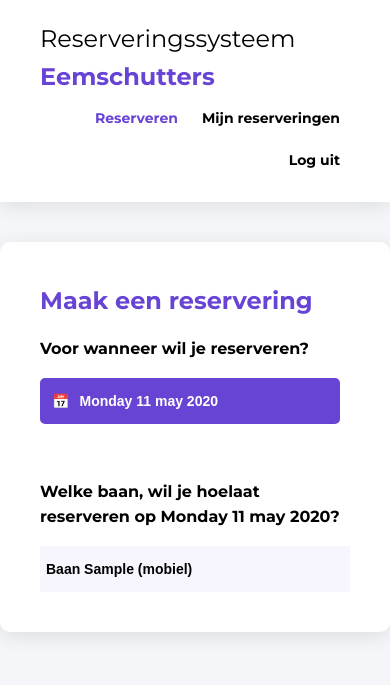
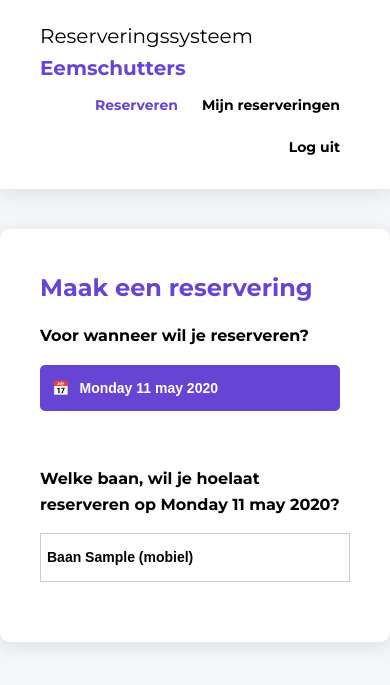
Before and after one commit to Swendude/Reserveringssysteem-Eemschutters, a Django app: page / in a window 390 px wide. Shown: the top 685 px of the page. Run offline with Django 3.2, Linux system fonts and the light colour scheme; a user stored in the database is signed in; tables that the repository leaves empty hold one stand-in row (values such as "Sample post").

Commit message:
Reserveringen maken responsive.

```diff
--- a/reserveringen/static/reserveringen/style.css
+++ b/reserveringen/static/reserveringen/style.css
@@ -90,13 +90,17 @@ header {
   box-shadow: 0px 4px 20px rgba(0, 0, 0, 0.1); }
   header .wrapper {
     padding: 0; }
+  header .logo {
+    font-size: 20px;
+    font-family: "Montserrat", sans-serif;
+    line-height: 1.6em; }
+    @media (min-width: 1200px) {
+      header .logo {
+        font-size: 24px; } }
   header .systeemNaam,
   header .systeemBedrijfsnaam {
     display: inline-block;
-    font-size: 24px;
-    font-family: "Montserrat", sans-serif;
-    font-weight: bold;
-    line-height: 1.6em; }
+    font-weight: bold; }
   header .systeemNaam {
     font-weight: normal; }
   header .systeemBedrijfsnaam {
@@ -136,11 +140,15 @@ header {
   display: block;
   position: relative; }
   .overzichtBanen .baanRij {
-    display: block; }
+    display: block;
+    border: 1px solid rgba(0, 0, 0, 0.2);
+    margin-bottom: 20px; }
     @media (min-width: 1200px) {
       .overzichtBanen .baanRij {
         display: flex;
-        border-bottom: 1px solid rgba(104, 68, 213, 0.4); } }
+        border: unset;
+        border-bottom: 1px solid rgba(104, 68, 213, 0.4);
+        margin-bottom: unset; } }
     .overzichtBanen .baanRij .baanLabel {
       flex: 200px 0 0;
       display: block;
@@ -158,25 +166,37 @@ header {
           flex: 100% 1 1; } }
       .overzichtBanen .baanRij .baanBeschikbaarheid .baanSlot {
         display: flex;
-        height: 50px;
         flex: 100% 1 1;
         position: relative;
         justify-content: center;
         align-items: center;
-        font-weight: bold; }
+        font-weight: bold;
+        flex-direction: column; }
         @media (min-width: 1200px) {
           .overzichtBanen .baanRij .baanBeschikbaarheid .baanSlot {
+            flex-direction: row;
             border-right: 1px solid rgba(104, 68, 213, 0.6); } }
         .overzichtBanen .baanRij .baanBeschikbaarheid .baanSlot form {
           height: 100%; }
+          .overzichtBanen .baanRij .baanBeschikbaarheid .baanSlot form input {
+            height: 50px; }
         .overzichtBanen .baanRij .baanBeschikbaarheid .baanSlot.baanSlotBezet {
+          height: 50px;
           cursor: not-allowed;
           background: repeating-linear-gradient(-45deg, rgba(231, 76, 60, 0.1), rgba(231, 76, 60, 0.1) 10px, rgba(231, 76, 60, 0.2) 10px, rgba(231, 76, 60, 0.2) 20px);
           color: #e74c3c; }
+          @media (min-width: 1200px) {
+            .overzichtBanen .baanRij .baanBeschikbaarheid .baanSlot.baanSlotBezet {
+              height: unset; } }
         .overzichtBanen .baanRij .baanBeschikbaarheid .baanSlot.baanSlotGereserveerd {
           cursor: not-allowed;
           background: repeating-linear-gradient(-45deg, rgba(52, 152, 219, 0.1), rgba(52, 152, 219, 0.1) 10px, rgba(52, 152, 219, 0.2) 10px, rgba(52, 152, 219, 0.2) 20px);
           color: #3498db; }
+        .overzichtBanen .baanRij .baanBeschikbaarheid .baanSlot .tijdSlotMobiel {
+          display: block; }
+          @media (min-width: 1200px) {
+            .overzichtBanen .baanRij .baanBeschikbaarheid .baanSlot .tijdSlotMobiel {
+              display: none; } }
     .overzichtBanen .baanRij.baanRijHeader {
       display: none;
       font-weight: bold;
@@ -185,8 +205,9 @@ header {
       @media (min-width: 1200px) {
         .overzichtBanen .baanRij.baanRijHeader {
           display: flex; } }
-    .overzichtBanen .baanRij:nth-child(2n) {
-      background: rgba(104, 68, 213, 0.05); }
+    @media (min-width: 1200px) {
+      .overzichtBanen .baanRij:nth-child(2n) {
+        background: rgba(104, 68, 213, 0.05); } }
 
 .dateSelector {
   display: block;
--- a/reserveringen/static/reserveringen/style.scss
+++ b/reserveringen/static/reserveringen/style.scss
@@ -103,14 +103,22 @@ header {
     }
 
 
+    .logo {
+
+        font-size:20px;
+
+        @include for-desktop-up() {
+            font-size:24px;
+        }
+
+        font-family: $font-header;
+        line-height:1.6em;
+    }
 
     .systeemNaam,
     .systeemBedrijfsnaam {
         display:inline-block;
-        font-size:24px;
-        font-family: $font-header;
         font-weight: bold;
-        line-height:1.6em;
     }
 
     .systeemNaam {
@@ -178,10 +186,14 @@ header {
 
     .baanRij {
         display:block;
+        border:1px solid rgba(#000, 0.2);
+        margin-bottom:20px;
 
         @include for-desktop-up() {
             display:flex;
+            border:unset;
             border-bottom:1px solid rgba($color-primary, 0.4);
+            margin-bottom: unset;
         }
 
         .baanLabel {
@@ -208,22 +220,34 @@ header {
 
             .baanSlot {
                 display:flex;
-                height:50px;
                 flex:100% 1 1;
                 position: relative;
                 justify-content: center;
                 align-items: center;
                 font-weight: bold;
+                flex-direction: column;
 
                 @include for-desktop-up() {
+                    flex-direction: row;
                     border-right:1px solid rgba($color-primary, 0.6);
                 }
 
                 form {
                     height:100%;
+
+                    input {
+                        height:50px;
+
+                    }
                 }
 
                 &.baanSlotBezet {
+                    height:50px;
+
+                    @include for-desktop-up() {
+                        height:unset;
+                    }
+
                     cursor: not-allowed;
                     background: repeating-linear-gradient( -45deg,
                     rgba($color-bezet, 0.1),
@@ -247,6 +271,15 @@ header {
 
                 }
 
+                .tijdSlotMobiel {
+                    display:block;
+
+                    @include for-desktop-up() {
+                        display:none;
+                    }
+                }
+
+
             }
 
         }
@@ -263,10 +296,11 @@ header {
             line-height:40px;
         }
 
-        &:nth-child(2n) {
-            background:rgba($color-primary, 0.05);
+        @include for-desktop-up() {
+            &:nth-child(2n) {
+                background:rgba($color-primary, 0.05);
+            }
         }
-
         // &:hover {
         //     background:rgba($color-primary, 0.5);
         //     .baanLabel {
--- a/reserveringen/templates/reserveringen/reserveringen.html
+++ b/reserveringen/templates/reserveringen/reserveringen.html
@@ -40,6 +40,7 @@
             {% for slot in slots  %}
                 {% if slot.status == 'Vrij'%}
                 <div class="baanSlot">
+                    <div class="tijdSlotMobiel">{{ slot.starttijd }} - {{ slot.eindtijd }}</div>
                     <form action="{% url 'reserveringen' %}" method="post" onsubmit="disableButton(this)">
                         {% csrf_token %}
                         {{ slot.form }}
@@ -49,10 +50,12 @@
                 {% else %}
                     {% if slot.zelf %}
                     <div class="baanSlot baanSlotBezet baanSlotGereserveerd">
+                        <div class="tijdSlotMobiel">{{ slot.starttijd }} - {{ slot.eindtijd }}</div>
                         Bezet door jou!
                     </div>
                     {% else %}
                     <div class="baanSlot baanSlotBezet">
+                        <div class="tijdSlotMobiel">{{ slot.starttijd }} - {{ slot.eindtijd }}</div>
                         Bezet
                     </div>
                     {% endif %}
```
